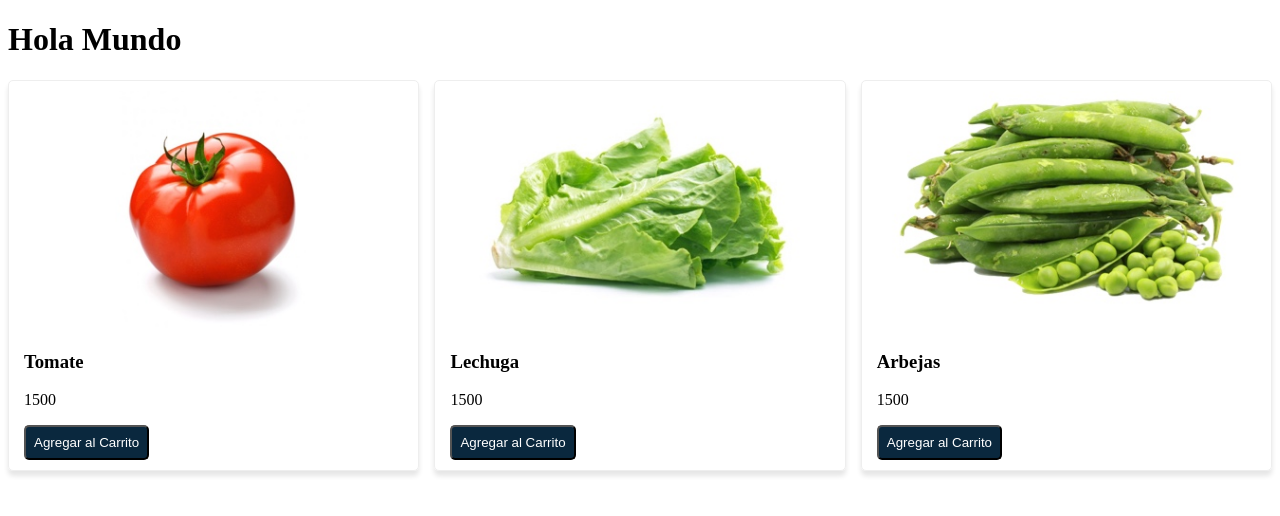
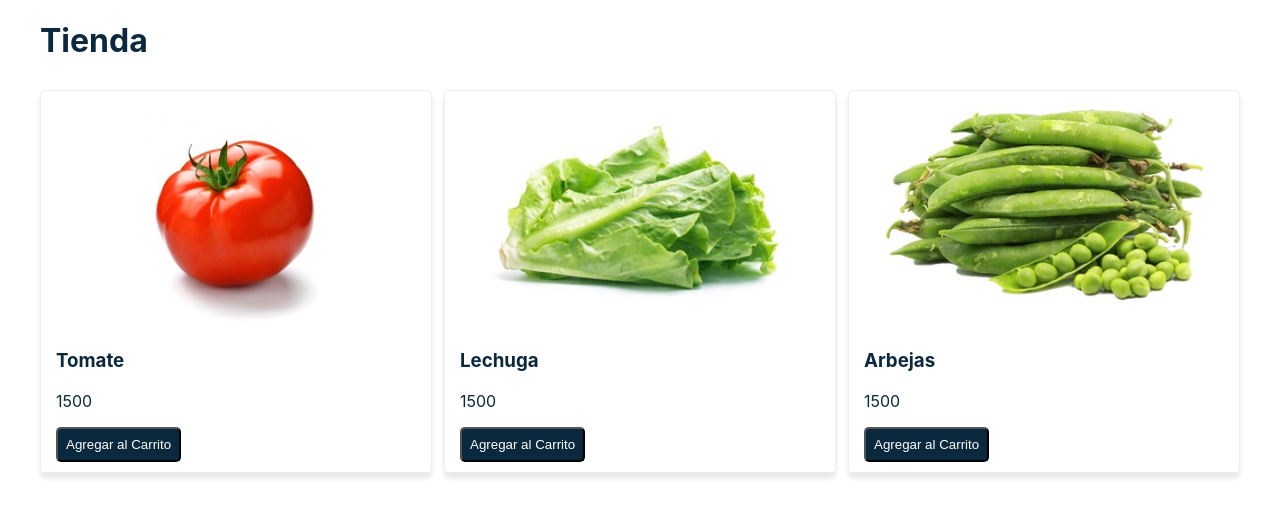
Before and after one commit to gfCrova/prodts_ns, a React (Vite) app: page / in a window 1280 px wide. Shown: the top 516 px of the page. Built offline with nearby package versions, Linux system fonts and the light colour scheme.

Commit message:
update imports of the css

```diff
--- a/src/App.jsx
+++ b/src/App.jsx
@@ -1,5 +1,7 @@
 import { Component } from "react"
 import Productos from './components/Productos'
+import Layout from './components/Layout'
+import Title from './components/Title'
 
 class App extends Component {
 
@@ -14,11 +16,13 @@ class App extends Component {
   render () {
     return (
       <div>
-        <h1>Hola Mundo</h1>
-        <Productos
-          agregarAlCarro={() => {console.log("No hace nada")}}
-          productos = {this.state.productos}
-        />
+        <Layout>
+          <Title/>
+          <Productos
+            agregarAlCarro={() => {console.log("No hace nada")}}
+            productos = {this.state.productos}
+          />
+        </Layout>
       </div>
     )
   }
--- a/src/main.jsx
+++ b/src/main.jsx
@@ -1,6 +1,7 @@
 import React from 'react'
 import ReactDOM from 'react-dom/client'
 import App from './App.jsx'
+import './index.css';
 
 ReactDOM.createRoot(document.getElementById('root')).render(
   <React.StrictMode>
```
